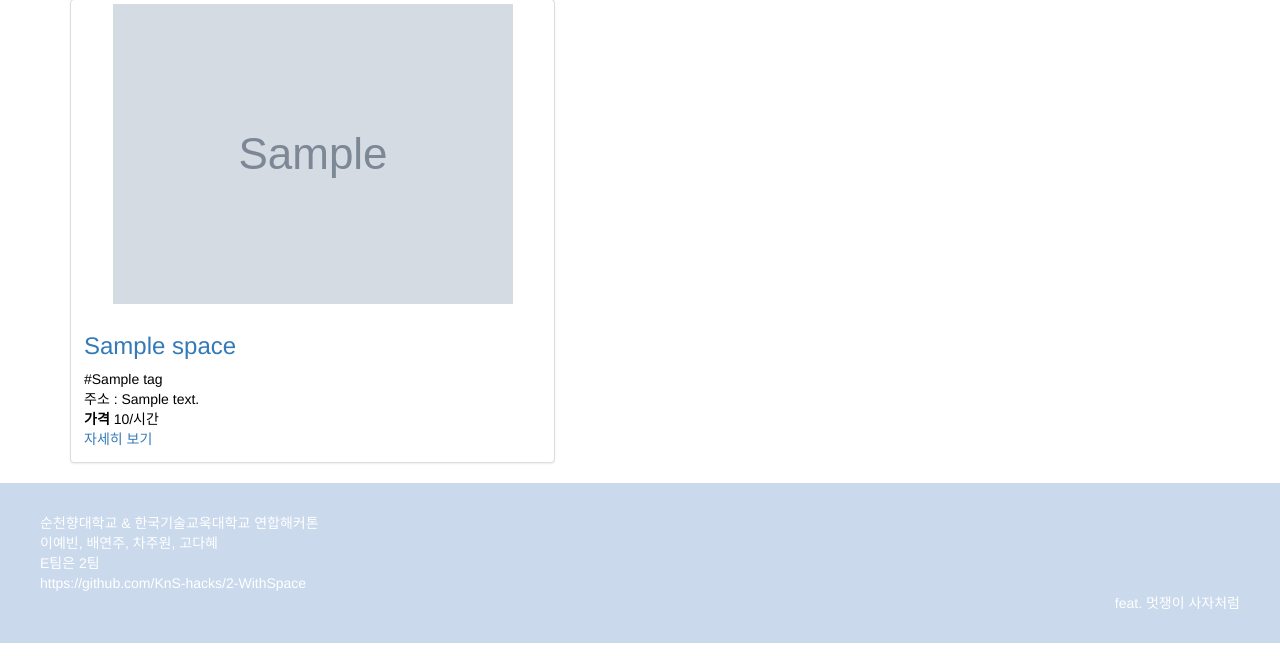
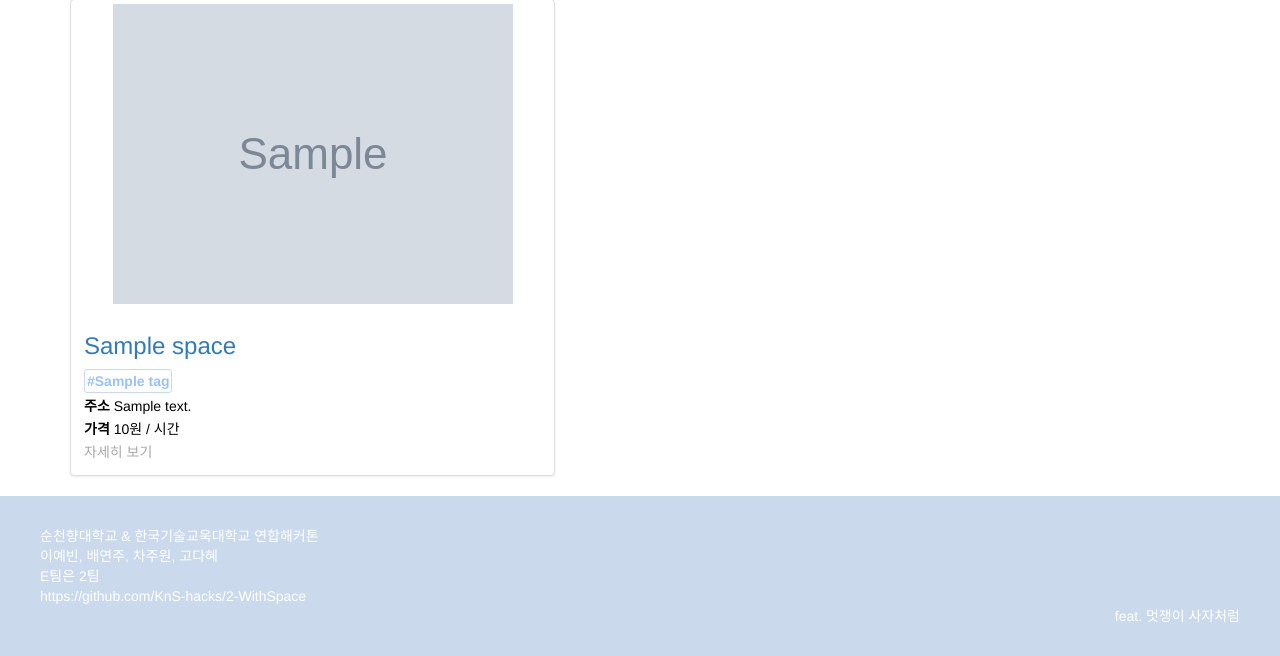
Before and after one commit to KodaHye/2-WithSpace, a Django app: template space/templates/main.html in a window 1280 px wide. Shown: the part 647-1303 px from the top of the page. Run offline with Django 3.2, Linux system fonts and the light colour scheme; the template is opened without the code that fills it: most values are stand-ins (such as "Sample title", 1, 10 or a date in 2020); grey boxes marked "Sample" are stand-in pictures; some libraries are stand-ins or nearby versions.

Commit message:
[FE][다혜] Design: space/main footer 수정, 썸네일 수정

```diff
--- a/space/templates/main.html
+++ b/space/templates/main.html
@@ -19,7 +19,13 @@ a:visited {
   color: black; text-decoration: none;
 }
 
-
+.tag_style {
+  height: auto;
+  border: 1px solid;
+  display: inline-block;
+  border-color: #CAD9EC;
+  border-radius: 3px;
+}
 </style>
 
 <head>
@@ -69,16 +75,16 @@ a:visited {
                  {% if space.space_image %}
                  <img src="{{ space.space_image.url }}" alt="사진 로드 실패" />
                  {% endif %}
-                 <div class="caption">
+                 <div class="caption" >
                    <h3>{{ space.space_name }}</h3>
-                   {% for tag in space.tags.all %}
-                      #{{ tag.name }}
-                  {% endfor %}
-                  <br>
-                   <span> 주소 : {{space.address}}</span> <br>
-                   <b> 가격 </b> <span> {{space.price}}/시간 </span> <br>
-
-                   <a href="{% url 'space' space.id %}">자세히 보기</a>
+                   <div class ="tag_style" style="margin-bottom: 3px; padding: 1px 2px 1px 2px;">
+                     {% for tag in space.tags.all %}
+                     <span style="color: #9CC2F3"><b>#{{ tag.name }}</b></span>
+                     {% endfor %}
+                   </div><br>
+                   <div style="margin-bottom: 3px;"><span> <b>주소</b> {{space.address}}</span> </div>
+                   <div style="margin-bottom: 3px;"><b> 가격 </b> <span> {{space.price}}원 / 시간 </span></div>
+                   <a href="{% url 'space' space.id %}"><span style="color: #A9A9A9;">자세히 보기</span></a>
                  </div>
                </div>
                </div>
```
